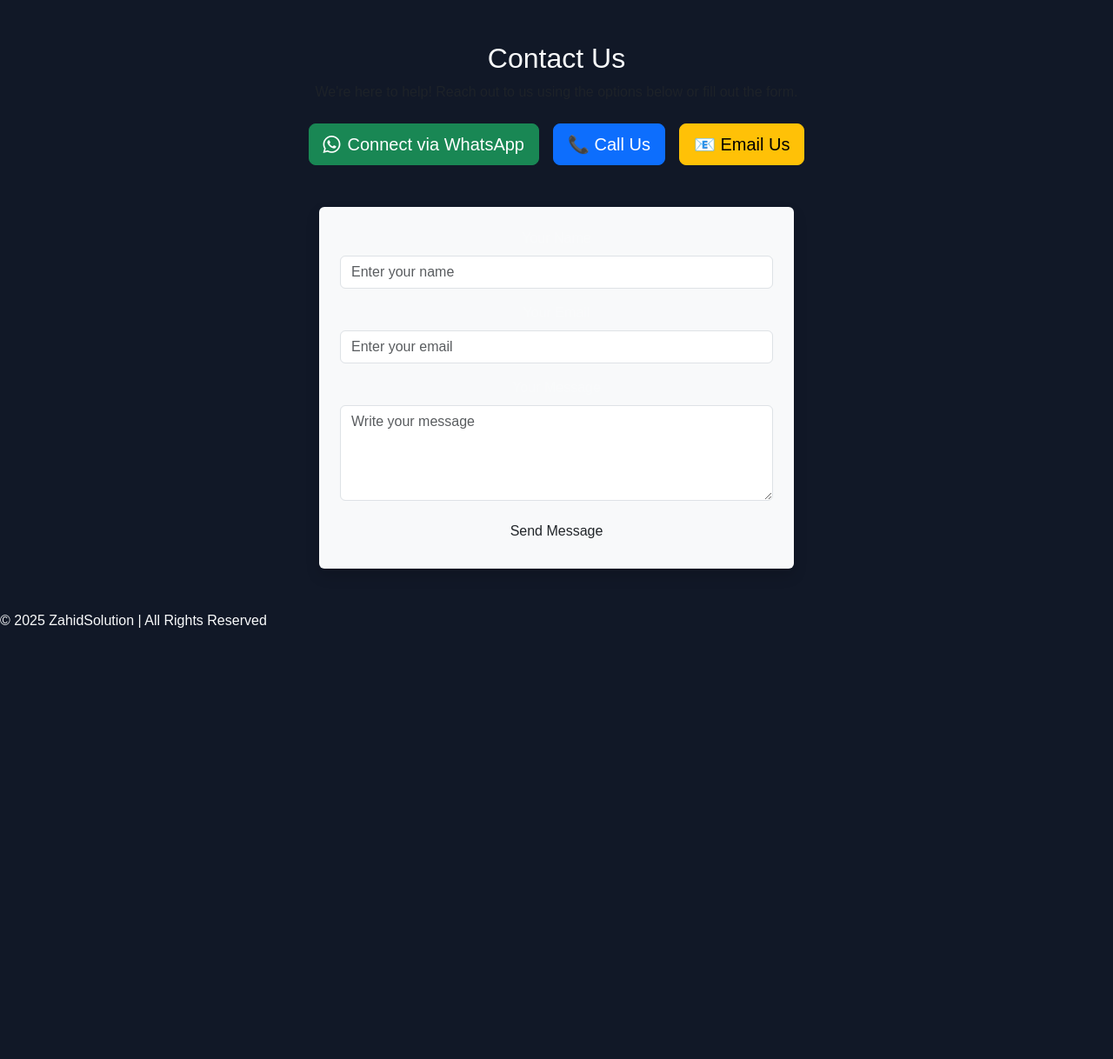
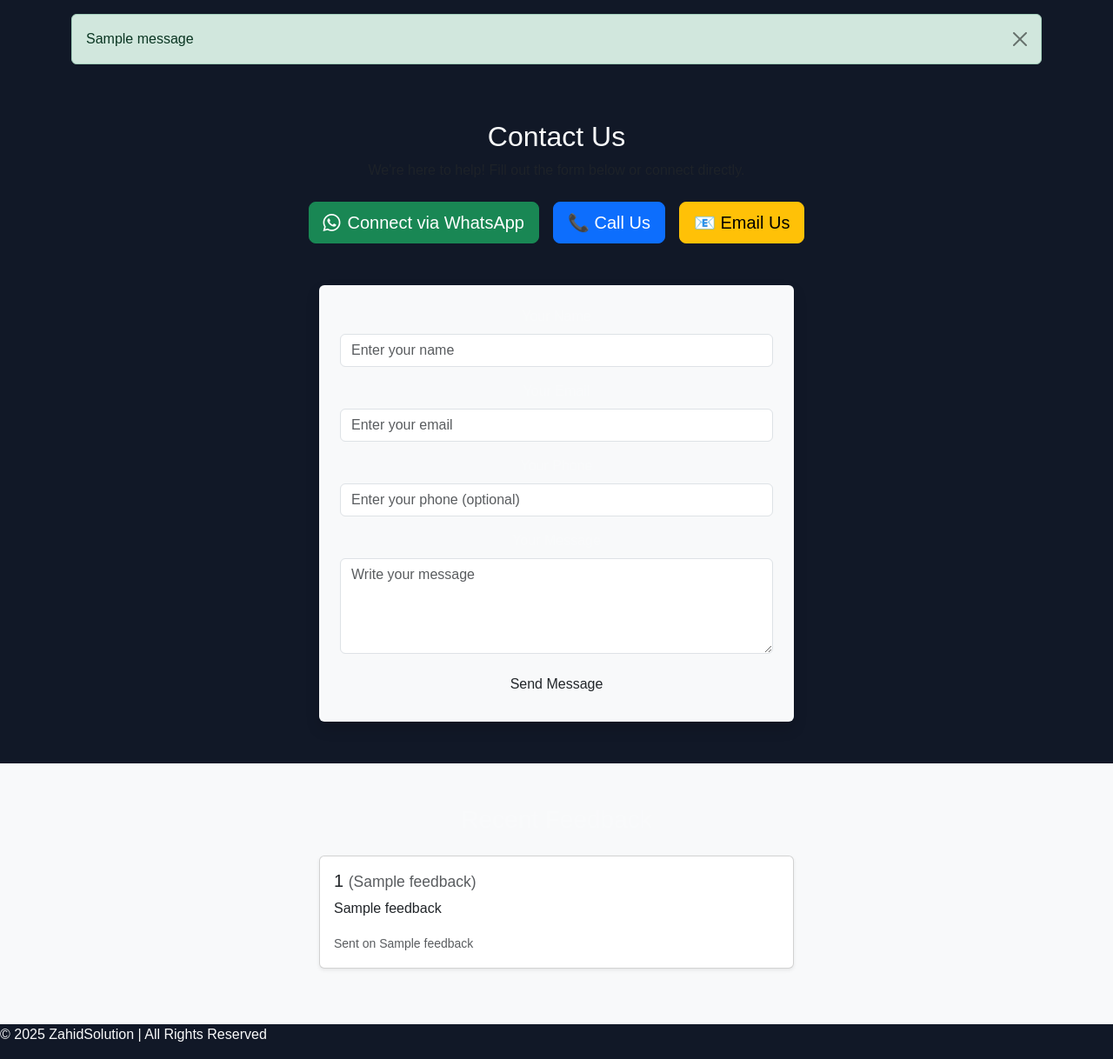
Before and after one commit to zahidsolution/zahidsolution-v3, a Flask app: template templates/contact.html in a window 1280 px wide. Shown: the part 76-1294 px from the top of the page at 87% size. Before the commit the page ends 798 px from the top, so only its background shows below. Run offline with Flask 3, Linux system fonts and the light colour scheme; the template is opened without the code that fills it: most values are stand-ins (such as "Sample title", 1, 10 or a date in 2020); one stand-in notice (Sample message) is shown.

Commit message:
Update contact.html

```diff
--- a/templates/contact.html
+++ b/templates/contact.html
@@ -3,10 +3,9 @@
 <head>
   <meta charset="UTF-8">
   <meta name="viewport" content="width=device-width, initial-scale=1.0">
-    <title>Contact Us | ZahidSolution - Web Development, Design & Editing</title>
-    <meta name="description" content="Get in touch with ZahidSolution for web development, graphic design, and video editing services. Contact us via WhatsApp, email, or phone for quick support.">
-    <meta name="keywords" content="contact ZahidSolution, web development contact, graphic design support, video editing contact, WhatsApp support">
-    <meta name="author" content="ZahidSolution">
+  <title>{{ seo.title }}</title>
+  <meta name="description" content="{{ seo.description }}">
+  <meta name="keywords" content="{{ seo.keywords }}">
   <link rel="icon" href="/static/favicon.png" type="image/png">
   <link href="https://cdn.jsdelivr.net/npm/bootstrap@5.3.0/dist/css/bootstrap.min.css" rel="stylesheet">
   <link href="https://cdn.jsdelivr.net/npm/bootstrap-icons@1.10.5/font/bootstrap-icons.css" rel="stylesheet">
@@ -33,19 +32,32 @@
     </div>
   </nav>
 
+  <!-- Flash Messages -->
+  <div class="container mt-3">
+    {% with messages = get_flashed_messages(with_categories=true) %}
+      {% if messages %}
+        {% for category, message in messages %}
+          <div class="alert alert-{{ category }} alert-dismissible fade show" role="alert">
+            {{ message }}
+            <button type="button" class="btn-close" data-bs-dismiss="alert"></button>
+          </div>
+        {% endfor %}
+      {% endif %}
+    {% endwith %}
+  </div>
+
   <!-- Contact Section -->
   <section class="py-5 text-center">
     <div class="container">
       <h2 data-aos="fade-up">Contact Us</h2>
       <p class="text-muted mb-4" data-aos="fade-up" data-aos-delay="100">
-                We're here to help! Reach out to us using the options below or fill out the form.
+        We're here to help! Fill out the form below or connect directly.
       </p>
 
       <!-- Contact Buttons -->
       <div class="d-flex flex-wrap justify-content-center gap-3 mb-5" data-aos="zoom-in">
         <a id="whatsappBtn" href="https://wa.me/923000079078?text=Hello%20ZahidSolution%20Team!"
-                   target="_blank"
-                   class="btn btn-success btn-lg d-flex align-items-center gap-2">
+           target="_blank" class="btn btn-success btn-lg d-flex align-items-center gap-2">
           <i class="bi bi-whatsapp"></i> Connect via WhatsApp
         </a>
         <a id="callBtn" href="tel:+923000079078" class="btn btn-primary btn-lg">
@@ -69,6 +81,10 @@
               <input type="email" name="email" id="email" class="form-control" placeholder="Enter your email" required>
             </div>
             <div class="mb-3">
+              <label for="phone" class="form-label">Your Phone</label>
+              <input type="text" name="phone" id="phone" class="form-control" placeholder="Enter your phone (optional)">
+            </div>
+            <div class="mb-3">
               <label for="message" class="form-label">Your Message</label>
               <textarea name="message" id="message" rows="4" class="form-control" placeholder="Write your message" required></textarea>
             </div>
@@ -79,111 +95,58 @@
     </div>
   </section>
 
-    <!-- Newsletter Popup -->
-    <div id="newsletterPopup" class="newsletter-popup d-none">
-        <div class="popup-content shadow-lg p-4 bg-white rounded">
-            <h5>✅ Thank you for subscribing!</h5>
-            <p>We'll keep you updated with the latest news.</p>
-            <button class="btn btn-primary" onclick="document.getElementById('newsletterPopup').classList.add('d-none')">Close</button>
+  <!-- Last 5 Feedbacks -->
+  <section class="py-5 bg-light">
+    <div class="container">
+      <h3 class="text-center mb-4">Recent Feedback</h3>
+      <div class="row justify-content-center">
+        {% if feedbacks %}
+          {% for fb in feedbacks %}
+            <div class="col-md-6 mb-3">
+              <div class="card shadow-sm">
+                <div class="card-body">
+                  <h5 class="card-title">{{ fb[0] }} <small class="text-muted">({{ fb[1] }})</small></h5>
+                  {% if fb[2] %}<p><b>Phone:</b> {{ fb[2] }}</p>{% endif %}
+                  <p class="card-text">{{ fb[3] }}</p>
+                  <small class="text-muted">Sent on {{ fb[4] }}</small>
                 </div>
               </div>
+            </div>
+          {% endfor %}
+        {% else %}
+          <p class="text-muted text-center">No feedback yet.</p>
+        {% endif %}
+      </div>
+    </div>
+  </section>
 
   <!-- Footer -->
   <footer>
     <p>&copy; <span id="year"></span> ZahidSolution | All Rights Reserved</p>
   </footer>
 
-    <!-- External Scripts -->
+  <!-- Scripts -->
   <script src="https://cdn.jsdelivr.net/npm/bootstrap@5.3.0/dist/js/bootstrap.bundle.min.js"></script>
   <script src="https://unpkg.com/aos@2.3.1/dist/aos.js"></script>
   <script>AOS.init();</script>
 
-    <!-- Our Main Scripts -->
-    <script src="{{ url_for('static', filename='script.js') }}"></script>
-    <script src="{{ url_for('static', filename='script.seo.js') }}"></script>
+  <!-- Auto WhatsApp Redirect after submission -->
+  <script>
+    document.getElementById('contactForm').addEventListener('submit', function (e) {
+      setTimeout(() => {
+        const name = document.getElementById('name').value;
+        const email = document.getElementById('email').value;
+        const phone = document.getElementById('phone').value;
+        const message = document.getElementById('message').value;
 
-    <!-- Extra Features -->
-    <script>
+        const autoReply = `Hello ${name}, thank you for reaching out! 🎉\n\nOur team will contact you shortly.\nMeanwhile, you can share more details here.`;
+        const whatsappUrl = `https://wa.me/923000079078?text=${encodeURIComponent(autoReply)}%0A%0A📩 User Info:%0AName: ${encodeURIComponent(name)}%0AEmail: ${encodeURIComponent(email)}%0APhone: ${encodeURIComponent(phone)}%0AMessage: ${encodeURIComponent(message)}`;
+        window.open(whatsappUrl, '_blank');
+      }, 800);
+    });
+
     // Auto Year in Footer
     document.getElementById('year').innerText = new Date().getFullYear();
-
-        // Contact Form → WhatsApp Integration
-        document.getElementById('contactForm').addEventListener('submit', function (e) {
-            e.preventDefault();
-            const name = document.getElementById('name').value;
-            const email = document.getElementById('email').value;
-            const message = document.getElementById('message').value;
-            const whatsappUrl = `https://wa.me/923000079078?text=Hello%20ZahidSolution!%0AMy%20Name:%20${encodeURIComponent(name)}%0AEmail:%20${encodeURIComponent(email)}%0AMessage:%20${encodeURIComponent(message)}`;
-            window.open(whatsappUrl, '_blank');
-
-            // Google Analytics Event
-            if (typeof gtag === "function") {
-                gtag('event', 'form_submit', {
-                    'event_category': 'Contact',
-                    'event_label': 'Contact Form Submitted'
-                });
-            }
-        });
-
-        // WhatsApp Click Event
-        document.getElementById('whatsappBtn').addEventListener('click', () => {
-            if (typeof gtag === "function") {
-                gtag('event', 'click', {
-                    'event_category': 'Contact',
-                    'event_label': 'WhatsApp Click'
-                });
-            }
-        });
-
-        // Call Click Event
-        document.getElementById('callBtn').addEventListener('click', () => {
-            if (typeof gtag === "function") {
-                gtag('event', 'click', {
-                    'event_category': 'Contact',
-                    'event_label': 'Call Click'
-                });
-            }
-        });
-
-        // Email Click Event
-        document.getElementById('emailBtn').addEventListener('click', () => {
-            if (typeof gtag === "function") {
-                gtag('event', 'click', {
-                    'event_category': 'Contact',
-                    'event_label': 'Email Click'
-                });
-            }
-        });
-
-        // Newsletter Popup Trigger
-        const newsletterForm = document.querySelector('.newsletter form');
-        if (newsletterForm) {
-            newsletterForm.addEventListener('submit', e => {
-                e.preventDefault();
-                document.getElementById('newsletterPopup').classList.remove('d-none');
-            });
-        }
-    </script>
-
-    <!-- Structured Data (Organization + ContactPage + FAQ) -->
-    <script type="application/ld+json">
-    {
-      "@context": "https://schema.org",
-      "@type": "ContactPage",
-      "mainEntity": {
-        "@type": "Organization",
-        "name": "ZahidSolution",
-        "url": "https://zahidsolutions360-v3.com",
-        "logo": "https://zahidsolutions360-v3.com/static/logo.png",
-        "contactPoint": {
-          "@type": "ContactPoint",
-          "telephone": "+92-300-0079078",
-          "contactType": "customer service",
-          "areaServed": "PK",
-          "availableLanguage": "English"
-        }
-      }
-    }
   </script>
 </body>
           </html>
```
Lines whose indentation alone changed are shown as unchanged.
